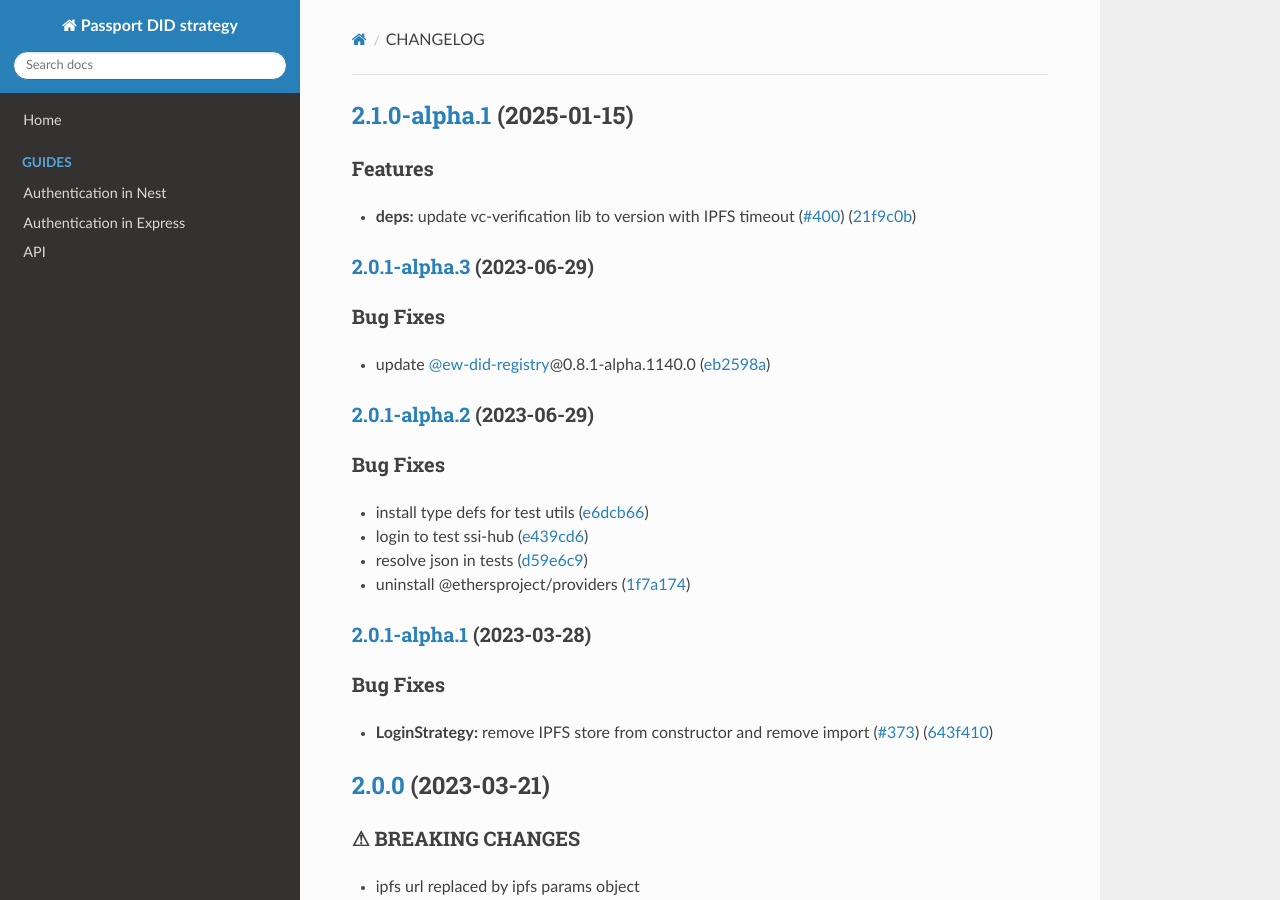
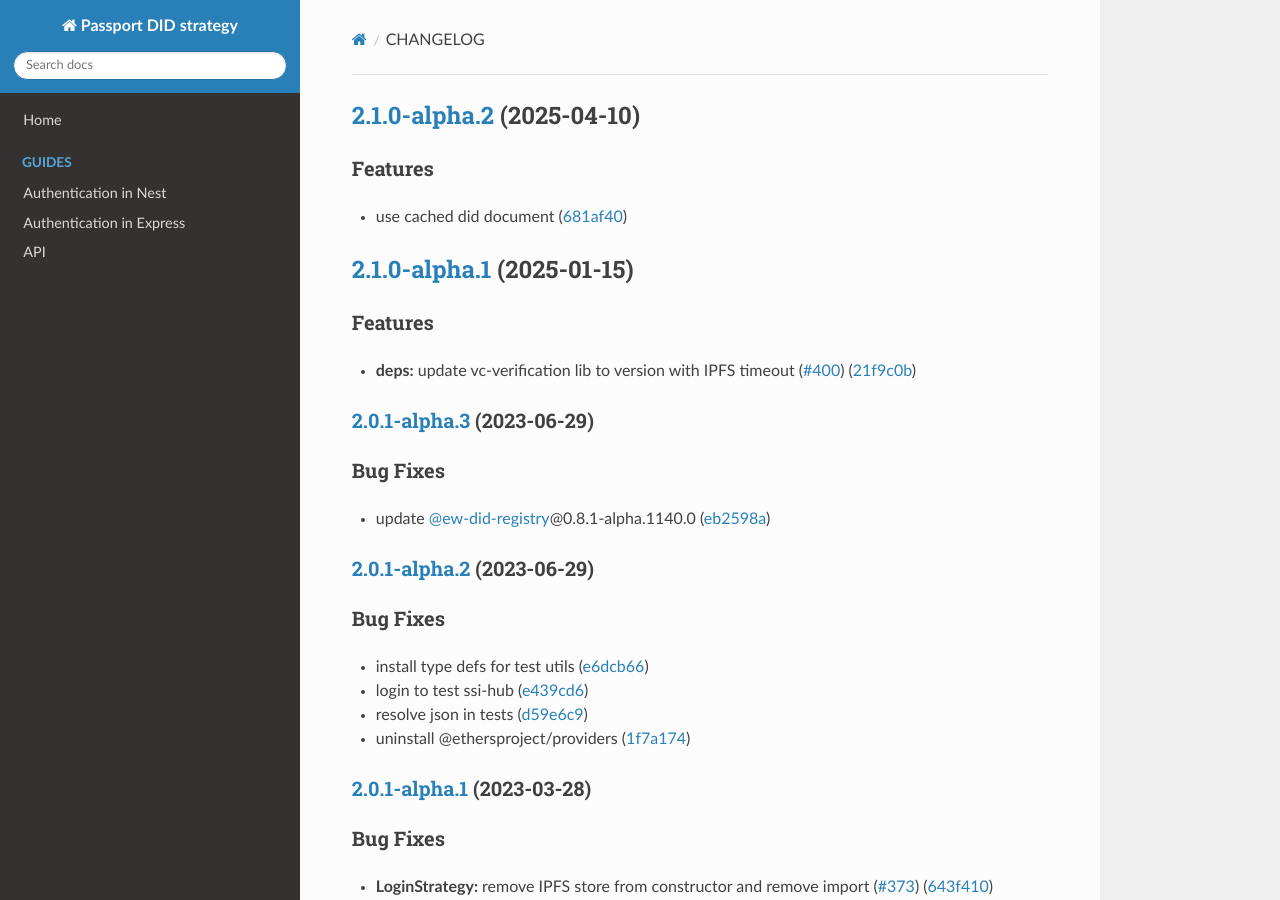
Before and after one commit to energywebfoundation/passport-did-auth, an MkDocs documentation site: the page built from docs/CHANGELOG.md, in a window 1280 px wide and 900 px high. Built offline with MkDocs 1.6.1, drawn with Linux system fonts in a browser that asks for light colours; nearby versions of some CDN libraries.

Commit message:
chore(release): 2.1.0-alpha.2 [skip ci]
## [2.1.0-alpha.2](https://github.com/energywebfoundation/passport-did-auth/compare/v2.1.0-alpha.1...v2.1.0-alpha.2) (2025-04-10)

### Features

* use cached did document ([681af40](https://github.com/energywebfoundation/passport-did-auth/commit/681af408bd8773a4173456347f4d48395926459f))

```diff
--- a/docs/CHANGELOG.md
+++ b/docs/CHANGELOG.md
@@ -1,3 +1,10 @@
+## [2.1.0-alpha.2](https://github.com/energywebfoundation/passport-did-auth/compare/v2.1.0-alpha.1...v2.1.0-alpha.2) (2025-04-10)
+
+
+### Features
+
+* use cached did document ([681af40](https://github.com/energywebfoundation/passport-did-auth/commit/681af408bd8773a4173456347f4d48395926459f))
+
 ## [2.1.0-alpha.1](https://github.com/energywebfoundation/passport-did-auth/compare/v2.0.1-alpha.3...v2.1.0-alpha.1) (2025-01-15)
 
 
--- a/package.json
+++ b/package.json
@@ -1,6 +1,6 @@
 {
   "name": "passport-did-auth",
-  "version": "2.1.0-alpha.1",
+  "version": "2.1.0-alpha.2",
   "description": "",
   "main": "dist/index.js",
   "types": "dist/index.d.ts",
```
